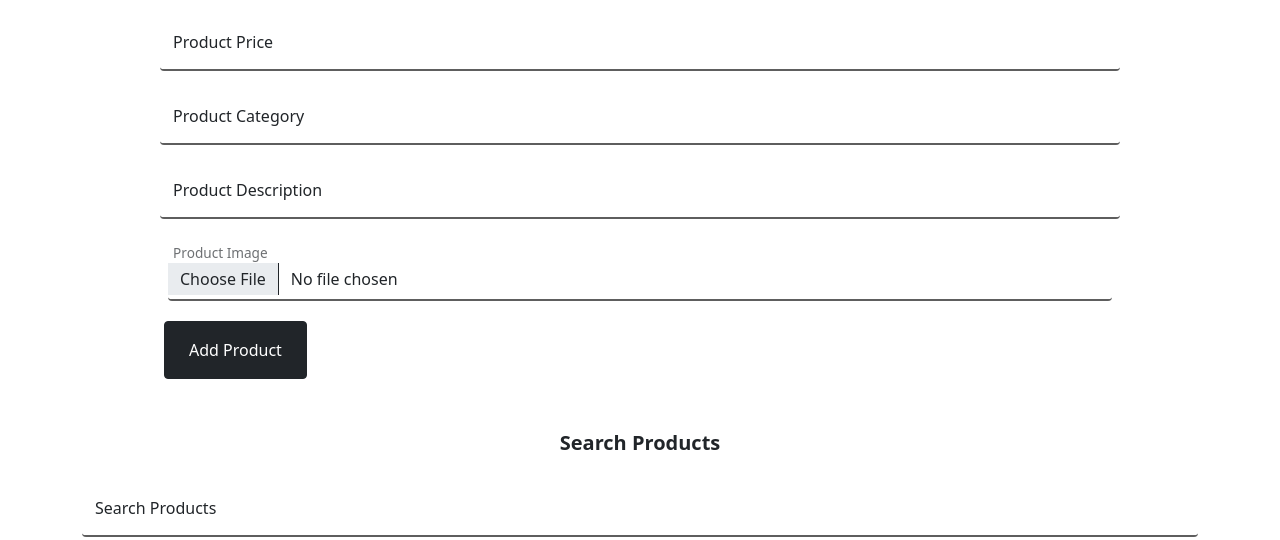
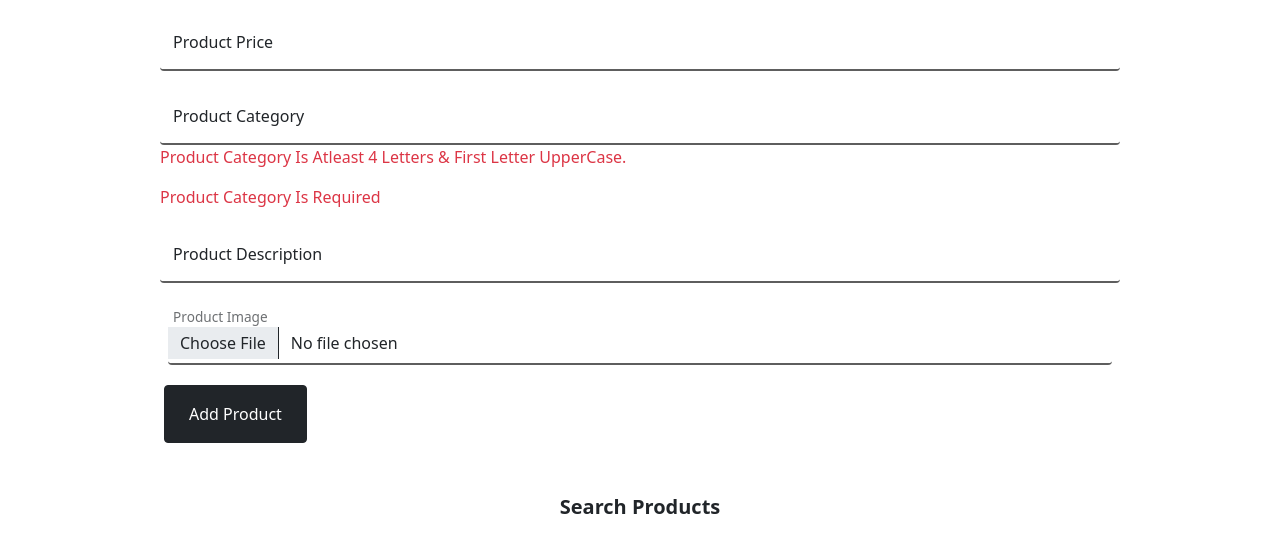
Before and after one commit to zeyyad1/angora, a plain HTML site: page Index.html in a window 1280 px wide. Shown: the part 181-721 px from the top of the page. Drawn offline with Linux system fonts and the light colour scheme.

Commit message:
second commit

```diff
--- a/Index.html
+++ b/Index.html
@@ -79,6 +79,8 @@
         <label for="productCategory">Product Category</label>
 <p id="catRegexError" class="d-none text-danger">Product Category Is Atleast 4 Letters & First Letter UpperCase.</p>
       <p id="catRequiredError" class="d-none text-danger">Product Category Is Required</p>
+<p  class="text-danger">Product Category Is Atleast 4 Letters & First Letter UpperCase.</p>
+      <p class=" text-danger">Product Category Is Required</p>
 
       </div>
 <datalist id="catlist">
```
